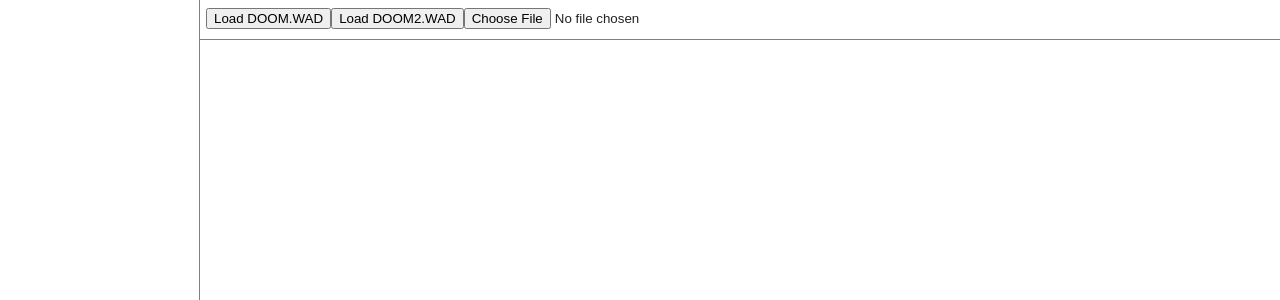
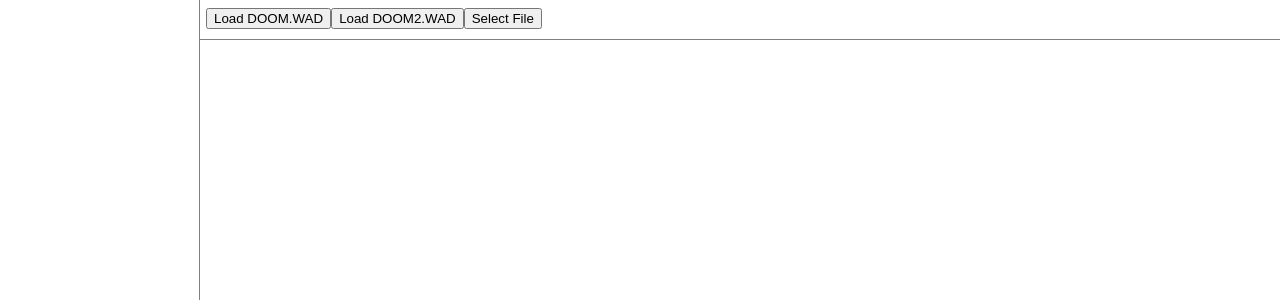
Before and after one commit to MiikaLaurila/WadView, a React (Create React App) app: page / in a window 1280 px wide. Shown: the top 300 px of the page. Built offline with nearby package versions, Linux system fonts and the light colour scheme.

Commit message:
Hide iput

```diff
--- a/src/components/FrontPage.tsx
+++ b/src/components/FrontPage.tsx
@@ -25,6 +25,7 @@ export const FrontPage: React.FC = () => {
     const [loading, setLoading] = useState(false);
     const [lastEvent, setLastEvent] = useState<WadFileEvent | null>(null);
     const [selectedPage, setSelectedPage] = useState<SelectedPageInfo>(initialSelectedPage);
+    const inputRef = useRef<HTMLInputElement | null>(null);
 
     useEffect(() => {
         console.log(lastEvent);
@@ -203,14 +204,21 @@ export const FrontPage: React.FC = () => {
             </SideMenu>
             <TopBar>
                 <div style={{ padding: '6px' }}>
+                    {wadFile.fileName && <span style={{ fontWeight: 'bold', marginRight: '8px' }}>{wadFile.fileName}</span>}
                     <button onClick={() => { loadFileFromUrl(doomUrl) }}>Load DOOM.WAD</button>
                     <button onClick={() => { loadFileFromUrl(doom2Url) }}>Load DOOM2.WAD</button>
-                    <input type='file' onChange={(e) => {
-                        if (e.target.files) {
-                            const f = e.target.files[0];
-                            loadFile(f);
-                        }
-                    }} />
+                    <input
+                        style={{ display: 'none' }}
+                        type='file'
+                        onChange={(e) => {
+                            if (e.target.files) {
+                                const f = e.target.files[0];
+                                loadFile(f);
+                            }
+                        }}
+                        ref={inputRef}
+                    />
+                    <button onClick={() => { if (inputRef.current) inputRef.current.click() }}>Select File</button>
                 </div>
             </TopBar>
             <Content>
--- a/src/library/wad/wadFile.ts
+++ b/src/library/wad/wadFile.ts
@@ -50,6 +50,9 @@ export class WadFile {
         if (this._eventSink) {
             this._eventSink(evt, msg);
         }
+    }
+    get fileName() {
+        return this._fileUrl;
     }
 
     get wadLoaded() {
```
